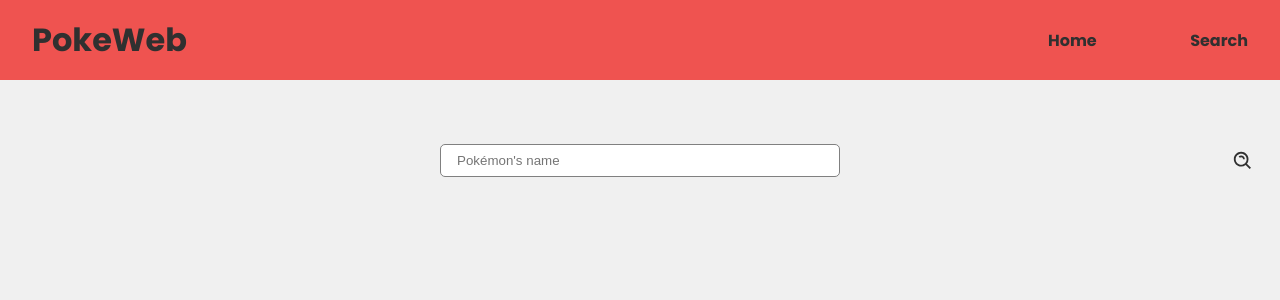
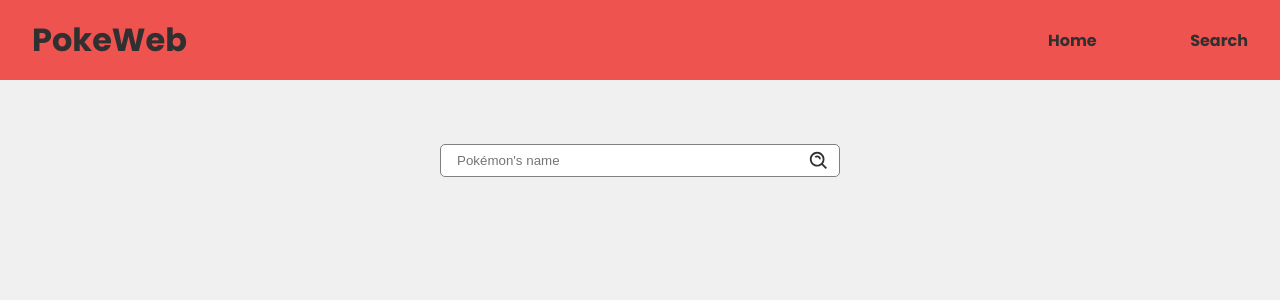
Before and after one commit to felipe-html/poke-web, a Next.js app: page /search in a window 1280 px wide. Shown: the top 300 px of the page. Built offline with nearby package versions, Linux system fonts and the light colour scheme.

Commit message:
Search input

```diff
--- a/src/pages/search/styles.module.scss
+++ b/src/pages/search/styles.module.scss
@@ -10,6 +10,7 @@
     justify-content: center;
     margin-bottom: 2rem;
     width: 100%;
+    max-width: 400px;
     padding: 0;
     position:relative;
 }
@@ -24,7 +25,6 @@
 
 .searchIcon{
     display: flex;
-    margin-left: 1rem;
     transition: filter .3s;
     position: absolute;
     right: 10px;
```
